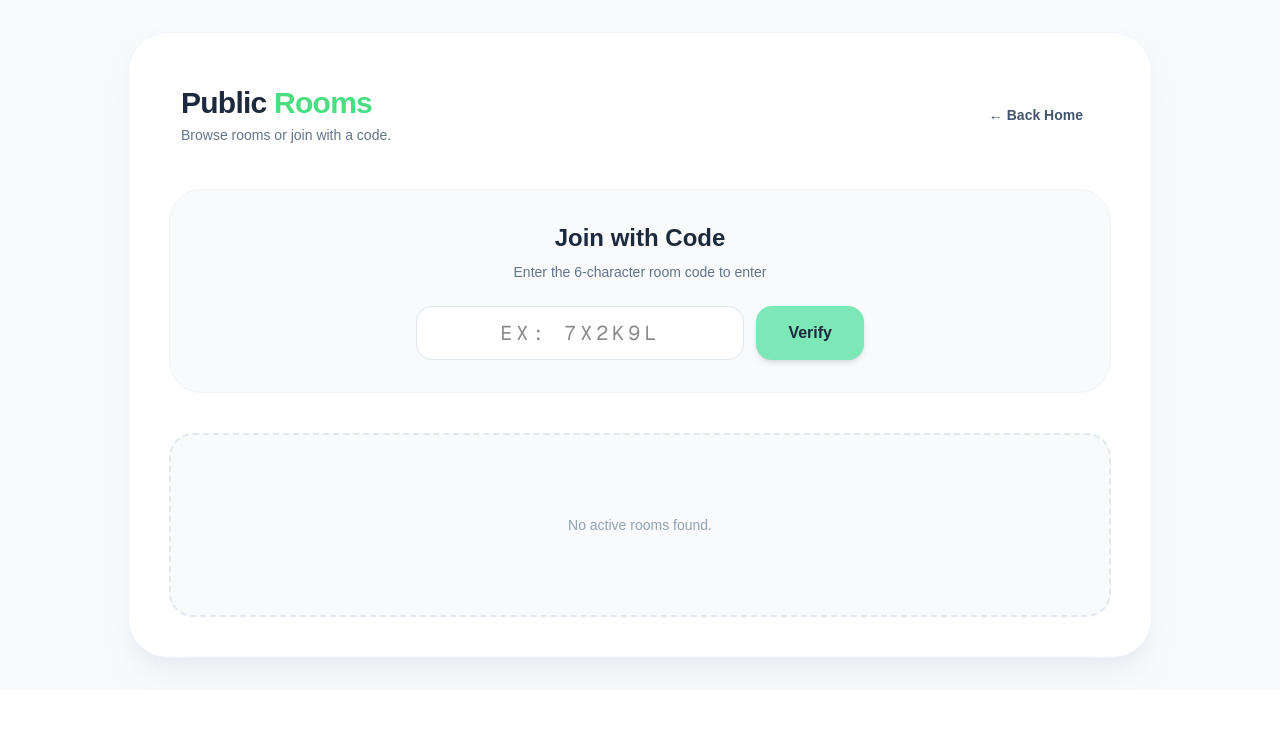
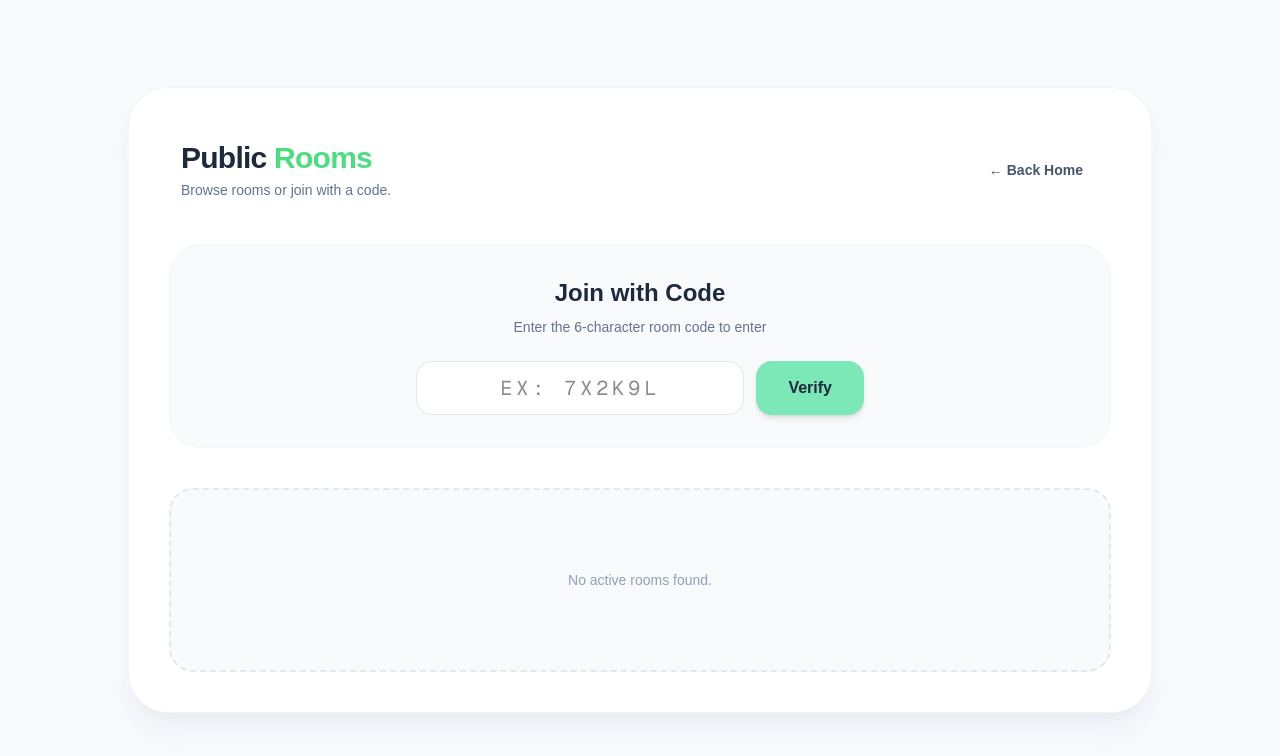
Before and after one commit to shailesh-00git/ChatApp, a Next.js app: page /join in a window 1280 px wide. Shown: the top 756 px of the page. Built offline with nearby package versions, Linux system fonts and the light colour scheme; no server answers; the database is empty.

Commit message:
fixed join page ui

```diff
--- a/src/app/join/page.jsx
+++ b/src/app/join/page.jsx
@@ -104,11 +104,11 @@ export default function JoinPage() {
   };
 
   return (
-    <main className="max-h-dvh flex flex-col items-center justify-center bg-[#f8fafc] p-3 sm:p-4 md:p-8 relative overflow-hidden">
+    <main className="min-h-dvh flex flex-col items-center justify-center bg-[#f8fafc] p-3 sm:p-4 md:p-8 relative overflow-hidden">
       {/* Background Glow */}
       <div className="absolute top-0 left-1/2 -translate-x-1/2 w-full max-w-4xl h-64 bg-linear-to-b from-[#7ce7b7]/10 to-transparent blur-3xl -z-10" />
 
-      <div className="w-full max-w-5xl bg-white p-4 sm:p-6 md:p-10 rounded-[1.75rem] sm:rounded-[2.5rem] shadow-xl shadow-slate-200/50 border border-slate-100 transition-all">
+      <div className="w-full max-w-5xl bg-white p-4 sm:p-6 md:p-10 rounded-[1.75rem] sm:rounded-[2.5rem] sm:shadow-none md:shadow-xl shadow-slate-200/50 border border-slate-100 transition-all">
         {/* Header */}
         <div className="flex flex-row justify-between items-center mb-6 sm:mb-8 gap-4 p-3">
           <div>
```
